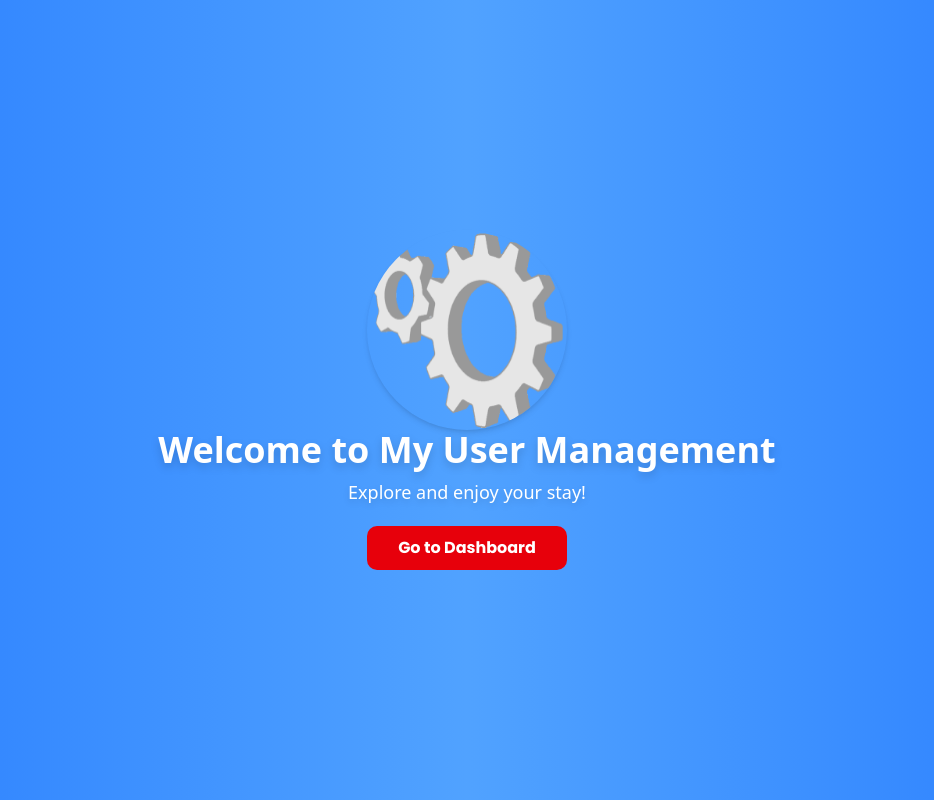
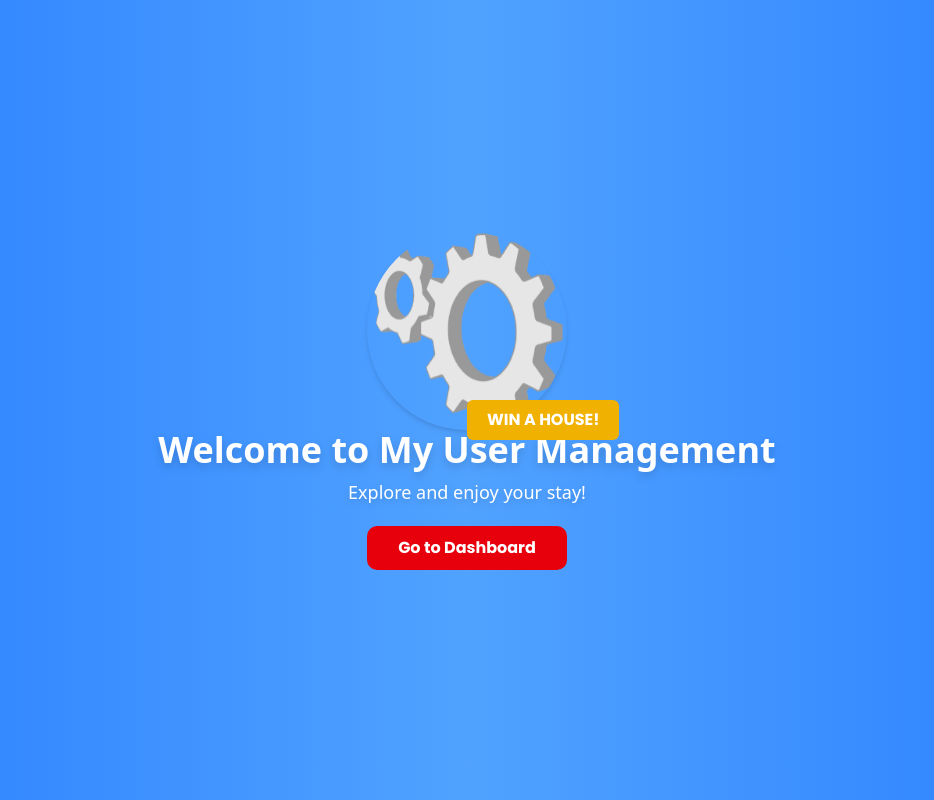
Before and after one commit to lightdarkmaster/typescript-user-management, a React (Vite) app: page /home in a window 1280 px wide. Shown: the whole page, without its empty margins (173-1107 px from the left). Built offline with nearby package versions, Linux system fonts and the light colour scheme; a web font is replaced by a local one.

Commit message:
Final Push?

```diff
--- a/src/Dashboard.tsx
+++ b/src/Dashboard.tsx
@@ -189,7 +189,7 @@ const Dashboard: React.FC<Properties> = ({ users, setUsers }) => {
   };
 
   return (
-    <div className="w-full h-screen flex flex-col gap-4 poppins-light bg-gradient-to-br from-blue-100 to-purple-100">
+    <div className="w-full h-screen flex flex-col gap-4 poppins-light bg-gradient-to-br from-blue-200 to-purple-100">
       <Navbar />
       <div className="flex justify-center items-center h-full">
         <div className="w-2/3 bg-white p-6 rounded-lg shadow-lg">
--- a/src/Home.tsx
+++ b/src/Home.tsx
@@ -1,18 +1,22 @@
   import { useNavigate } from "react-router-dom";
+  import { useState } from "react";
 
   function HomePage() {
     const navigate = useNavigate();
+    const [position, setPosition] = useState({ top: "50%", left: "50%" });
 
-  const back = () => {
-    navigate("/dashboard");
+    const moveButton = () => {
+      const newTop = Math.random() * 80 + 10;
+      const newLeft = Math.random() * 80 + 10;
+      setPosition({ top: `${newTop}%`, left: `${newLeft}%` });
     };
 
     return (
-    <div className="flex flex-col items-center justify-center h-screen bg-gradient-to-r from-blue-500 via-blue-400 to-blue-500 p-[10px]">
+      <div className="relative flex flex-col items-center justify-center h-screen bg-gradient-to-r from-blue-500 via-blue-400 to-blue-500 p-[10px]">
         <img
           src="/images/gear.gif"
           alt="User Avatar"
-            className="w-[200px] h-[200px] animate-fade-in rounded-full shadow-md  cursor-pointer"
+          className="w-[200px] h-[200px] animate-fade-in rounded-full shadow-md cursor-pointer"
         />
         <h1 className="text-4xl font-bold text-white drop-shadow-lg">
           Welcome to My User Management
@@ -20,9 +24,21 @@ function HomePage() {
         <p className="text-lg text-white mt-2 drop-shadow-md">
           Explore and enjoy your stay!
         </p>
+
+        <div
+          className="absolute transition-all duration-300"
+          style={{ top: position.top, left: position.left, position: "absolute" }}
+          onMouseEnter={moveButton}
+        >
+          <button className="px-5 py-2 bg-yellow-500 rounded-md text-white poppins-bold cursor-pointer" onClick={()=>alert("charot la")}>
+            WIN A HOUSE!
+          </button>
+        </div>
+
+        {/* Static button */}
         <button
           className="min-w-[200px] h-fit p-[10px] mt-5 bg-red-600 rounded-[10px] poppins-bold text-white cursor-pointer hover:bg-red-700"
-        onClick={back}
+          onClick={() => navigate("/dashboard")}
         >
           Go to Dashboard
         </button>
--- a/src/LandingPage.tsx
+++ b/src/LandingPage.tsx
@@ -3,12 +3,12 @@ import { Link} from "react-router-dom";
 
 function LandingPage() {
   return (
-    <div className="w-full min-h-screen flex flex-col items-center justify-center bg-gradient-to-br from-blue-500 to-purple-600 text-white">
+    <div className="w-full min-h-screen flex flex-col items-center justify-center bg-gradient-to-br from-blue-500 to-purple-600 text-white poppins">
 
         <img
           src="/images/usermanager.gif"
           alt="Landing Page Illustration"
-          className="w-[200px] h-[200px] mb-6 animate-fade-in rounded-full shadow-md"
+          className="w-[200px] h-[200px] mb-6 animate-fade-in rounded-full shadow-md cursor-pointer"
         />
 
       <div className="text-center max-w-2xl">
@@ -17,7 +17,7 @@ function LandingPage() {
         Empowering seamless user management with simplicity and security.
         </p>
         <div className="flex gap-4 justify-center">
-          <button className="bg-blue-600 hover:bg-blue-700 px-6 py-3 rounded-lg text-lg transition-all shadow-md">
+          <button className="bg-green-500 hover:bg-green-600 px-6 py-3 rounded-lg text-lg transition-all shadow-md">
             <Link to="/login">Sign In</Link>
           </button>
           <button className="bg-red-600 hover:bg-red-700 px-6 py-3 rounded-lg text-lg transition-all shadow-md">
--- a/src/Login.tsx
+++ b/src/Login.tsx
@@ -72,7 +72,7 @@ const Login: React.FC<Properties> = ({ users }) => {
 
 
   return (
-    <div className="w-full h-screen flex items-center justify-center p-4 text-black poppins-light">
+    <div className="w-full h-screen flex items-center justify-center p-4 text-black poppins-light bg-gradient-to-br from-blue-500 to-purple-600">
       <div className="w-fit min-w-[300px] p-6 bg-white shadow-md rounded-lg flex flex-col">
         <div className="text-center">
           <h1 className="text-black text-xl font-bold">Sign In</h1>
--- a/src/Signup.tsx
+++ b/src/Signup.tsx
@@ -75,7 +75,7 @@ const Signup: React.FC<Properties> = ({ users, setUsers }) => {
   };
 
   return (
-    <div className="w-full h-screen flex items-center justify-center p-4 text-black poppins-light">
+    <div className="w-full h-screen flex items-center justify-center p-4 text-black poppins-light bg-gradient-to-br from-blue-500 to-purple-600">
       <div className="min-w-[400px] p-6 bg-white shadow-md rounded-lg flex flex-col">
         <div className="text-center">
           <h1 className="text-black text-xl font-bold">Sign Up</h1>
```
Also changed, not shown: 1 other file (tests, documents, lock files or other folders). Lines whose indentation alone changed are shown as unchanged.
